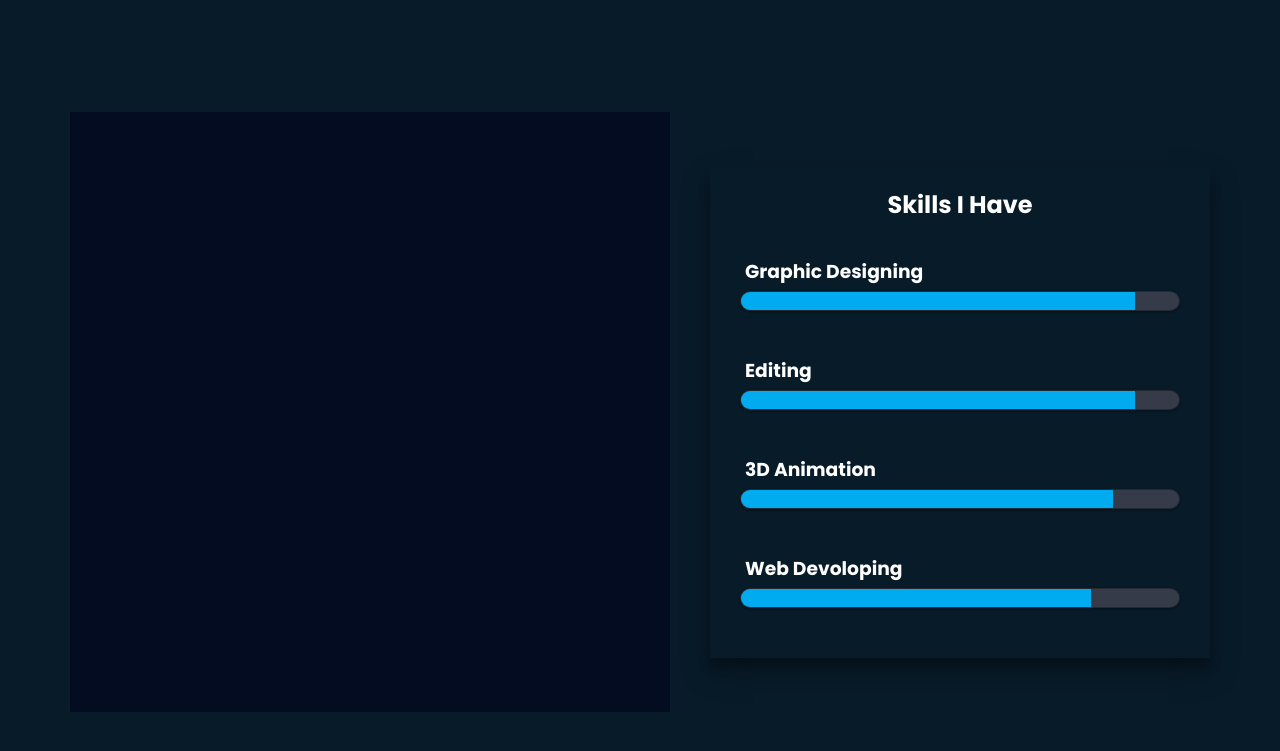
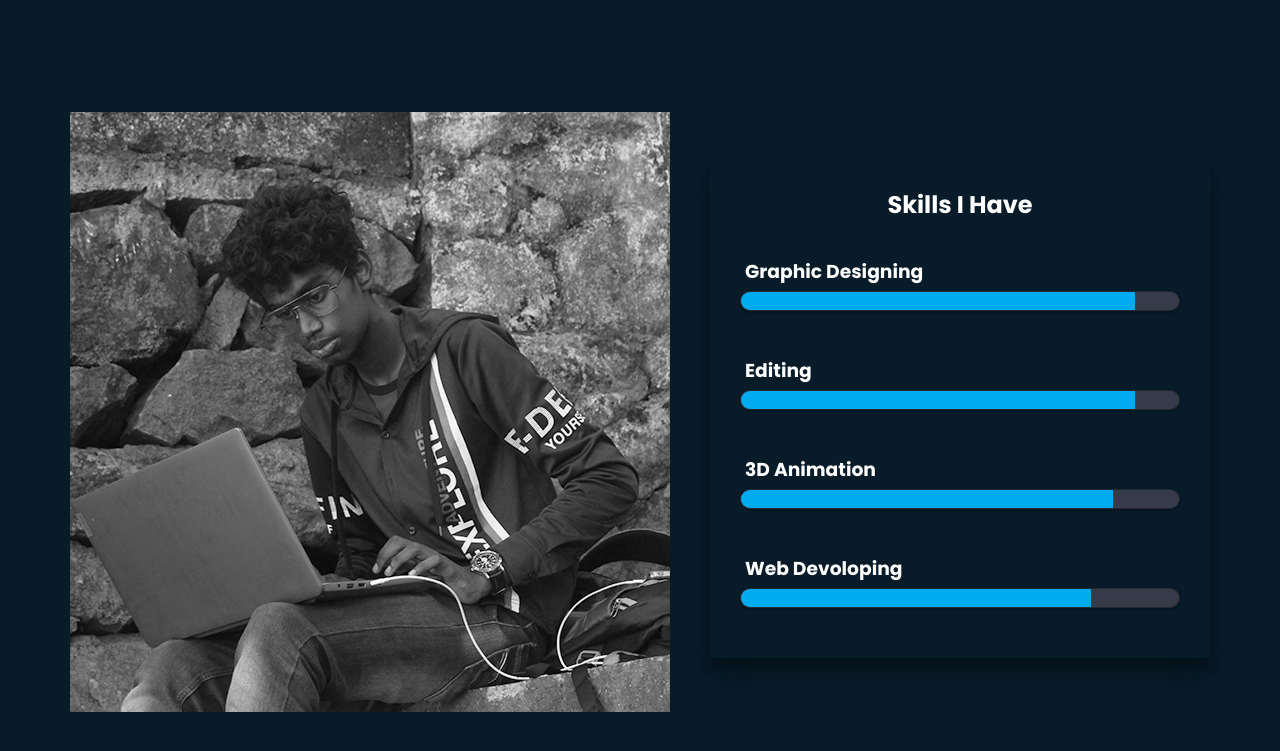
Before and after one commit to nithinbiju007/CDO-FounderFie, a plain HTML site: page index.html in a window 1280 px wide. Shown: the part 763-1514 px from the top of the page. Drawn offline with nearby package versions, Linux system fonts and the light colour scheme.

Commit message:
Update index.html

```diff
--- a/index.html
+++ b/index.html
@@ -96,7 +96,7 @@
     <!-- skills section design -->
      <section class="skill" id="skill">
         <div class="pic">
-            <!--<img src="img/img/me.png">-->
+            <img src="img/img/me.png">
         </div>
         <div class="my-skill">
             <div class="prbr">
```
